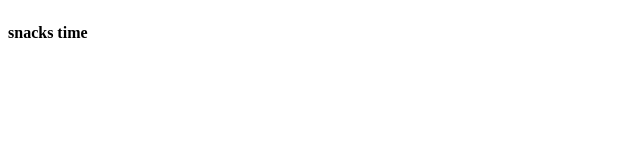
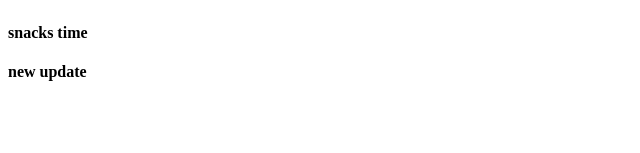
Before and after one commit to geetha-github439/projectbill, a React (Create React App) app: page / in a window 1280 px wide. Shown: the part 146-299 px from the top of the page, without its empty margins (0-640 px from the left). Built offline with nearby package versions, Linux system fonts and the light colour scheme.

Commit message:
new uodate

```diff
--- a/src/App.jsx
+++ b/src/App.jsx
@@ -7,6 +7,7 @@ function App() {
       <h2>khkahskdk</h2>
       <h3>hello mr</h3>
       <h4>snacks time</h4>
+      <h4>new update</h4>
     </div>
   );
 }
```
